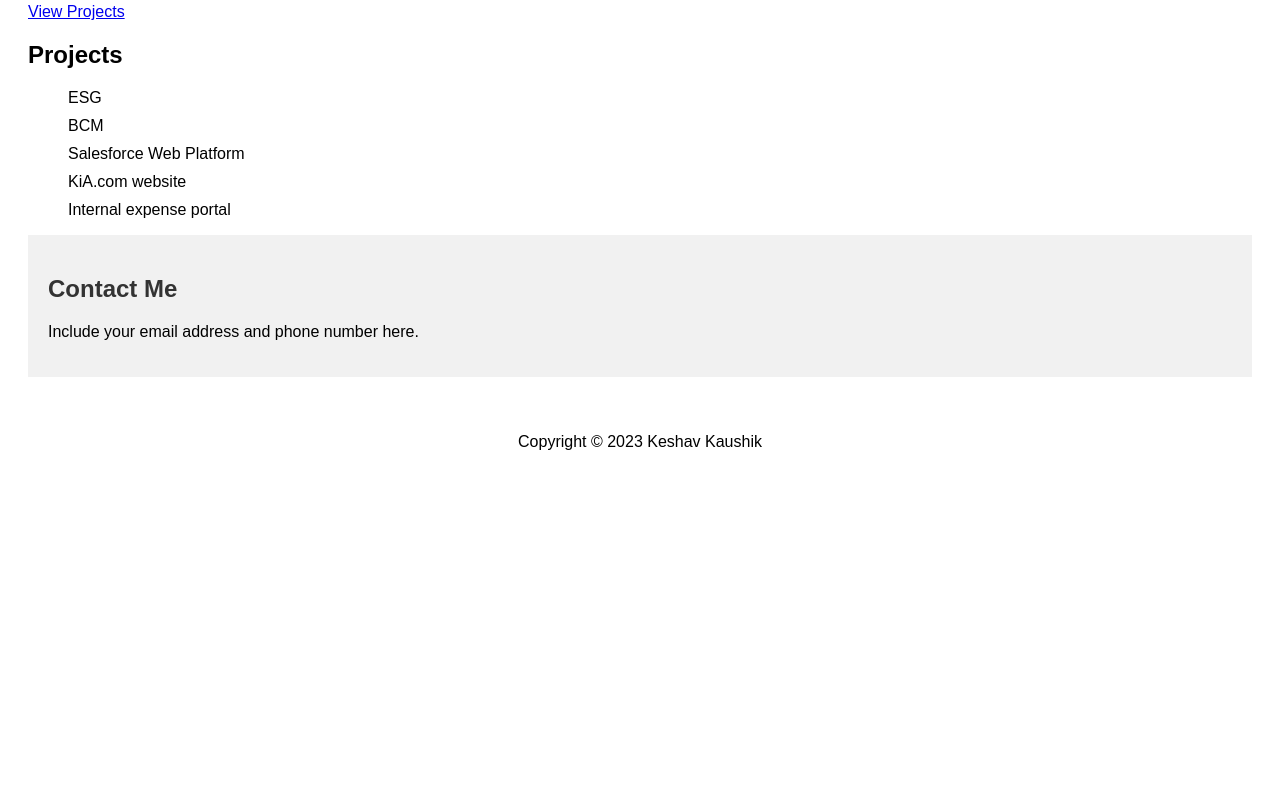
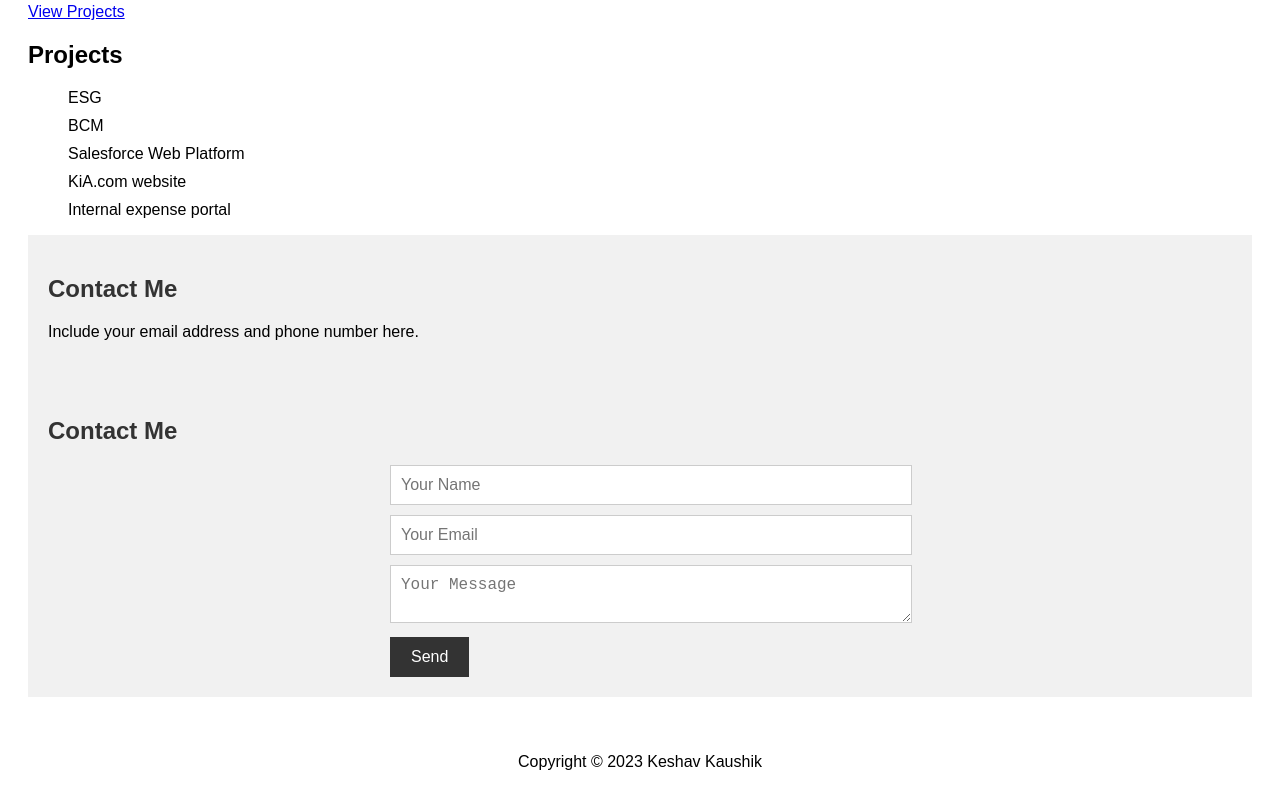
Before and after one commit to kaukeshav/kaukeshav.github.io, a plain HTML site: page index.html in a window 1280 px wide. Shown: the part 922-1731 px from the top of the page. Before the commit the page ends 1417 px from the top, so only its background shows below. Drawn offline with Linux system fonts and the light colour scheme.

Commit message:
Updated index.html with contact form

```diff
--- a/index.html
+++ b/index.html
@@ -71,6 +71,15 @@
       <h2>Contact Me</h2>
       <p>Include your email address and phone number here.</p>
     </section>
+    <section id="contact">
+      <h2>Contact Me</h2>
+      <form action="mailto:youremail@example.com" method="post">
+        <input type="text" name="name" placeholder="Your Name" required>
+        <input type="email" name="email" placeholder="Your Email" required>
+        <textarea name="message" placeholder="Your Message" required></textarea>
+        <button type="submit">Send</button>
+      </form>
+    </section>
   </main>
 
   <footer>
```
